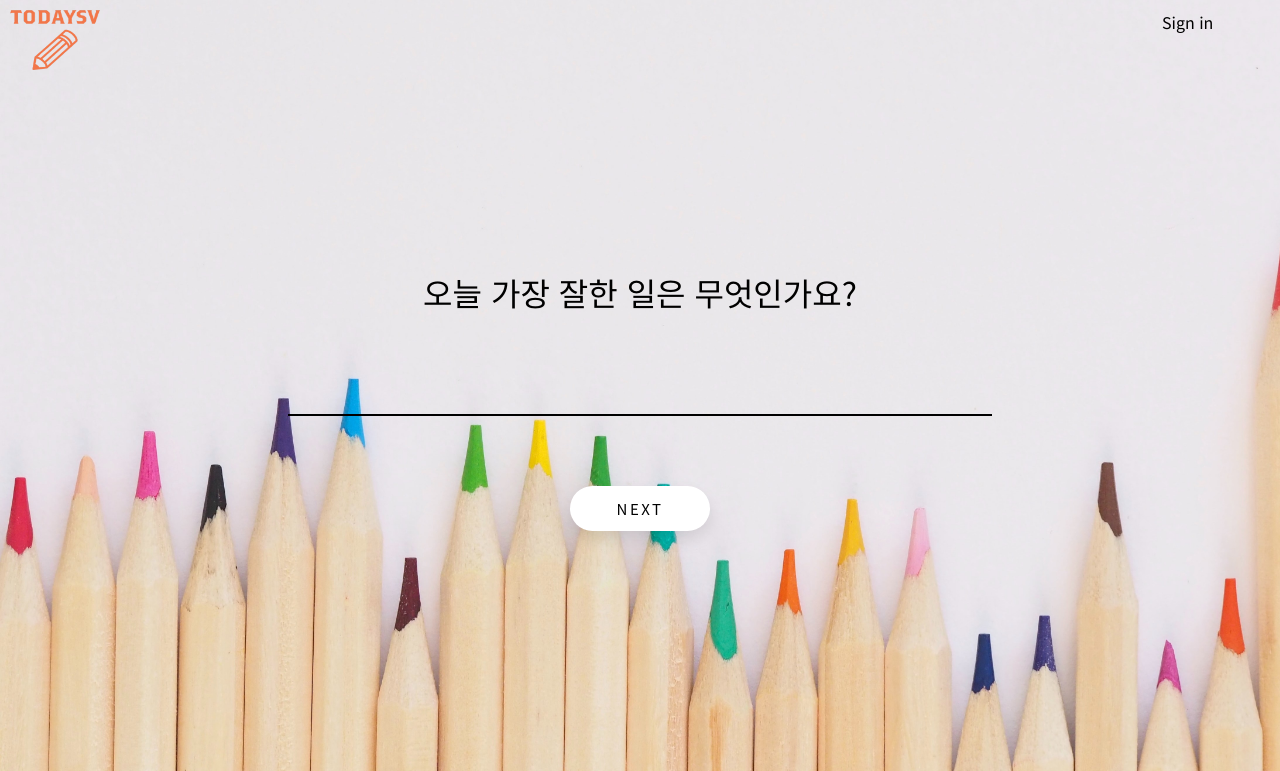
After one commit to julianne03/TodaySv, a Django app: template templates/tsv/did_well_form.html in a window 1280 px wide. The commit adds this page. Shown: the top 771 px of the page. Run offline with Django 3.2, Linux system fonts and the light colour scheme; the template is opened without the code that fills it, so the values that code supplies are empty.

Commit message:
#2-10. answers - did well clear!

```diff
--- a/static/css/style.css
+++ b/static/css/style.css
@@ -220,6 +220,33 @@ input[type=radio]:checked + label {
     font-family: "Noto Sans KR", sans-serif;
 }
 
+.text-form {
+    width: 55%;
+}
+
+.text-form input {
+  background: none;
+  appearance: none;
+  border: 0;
+  font-size: 22px;
+  color: black;
+  width: 100%;
+  border-bottom: 2px solid black;
+  text-align: center;
+  margin-top: 10%;
+  margin-bottom: 5%;
+}
+
+.text-form input::placeholder {
+  color: black;
+  text-align: center;
+}
+
+.text-form input:focus,
+.text-form input:active {
+  outline: none;
+}
+
 @keyframes fadeIn {
     from {
         opacity: 0;
--- /dev/null
+++ b/templates/tsv/did_well_form.html
@@ -0,0 +1,19 @@
+{% extends 'base.html' %}
+{% load static %}
+{% block content %}
+    <div class="center">
+        <span>오늘 가장 잘한 일은 무엇인가요?</span>
+    </div>
+    <form method="post" class="text-form">
+        {% csrf_token %}
+        {% include 'form_errors.html' %}
+        <div class="center">
+            <input type="text" name="did_well" value="{{ form.did_well.value|default_if_none:'' }}" maxlength="50"/>
+        </div>
+        <div class="center">
+            <button type="submit" class="next_btn">NEXT</button>
+        </div>
+
+    </form>
+
+{% endblock %}
--- a/tsv/urls.py
+++ b/tsv/urls.py
@@ -9,4 +9,5 @@ urlpatterns = [
     path('answers/create/weather/', views.answers_weather, name='answers_weather'),
     path('answers/create/mood/', views.answers_mood, name='answers_mood'),
     path('answers/create/wake_up/', views.answers_wake_up, name='answers_wake_up'),
+    path('answers/create/did_well/', views.answers_did_well, name='answers_did_well'),
 ]
```
Also changed, not shown: tsv/forms.py (+8 -0 lines), tsv/views.py (+17 -1 lines).
